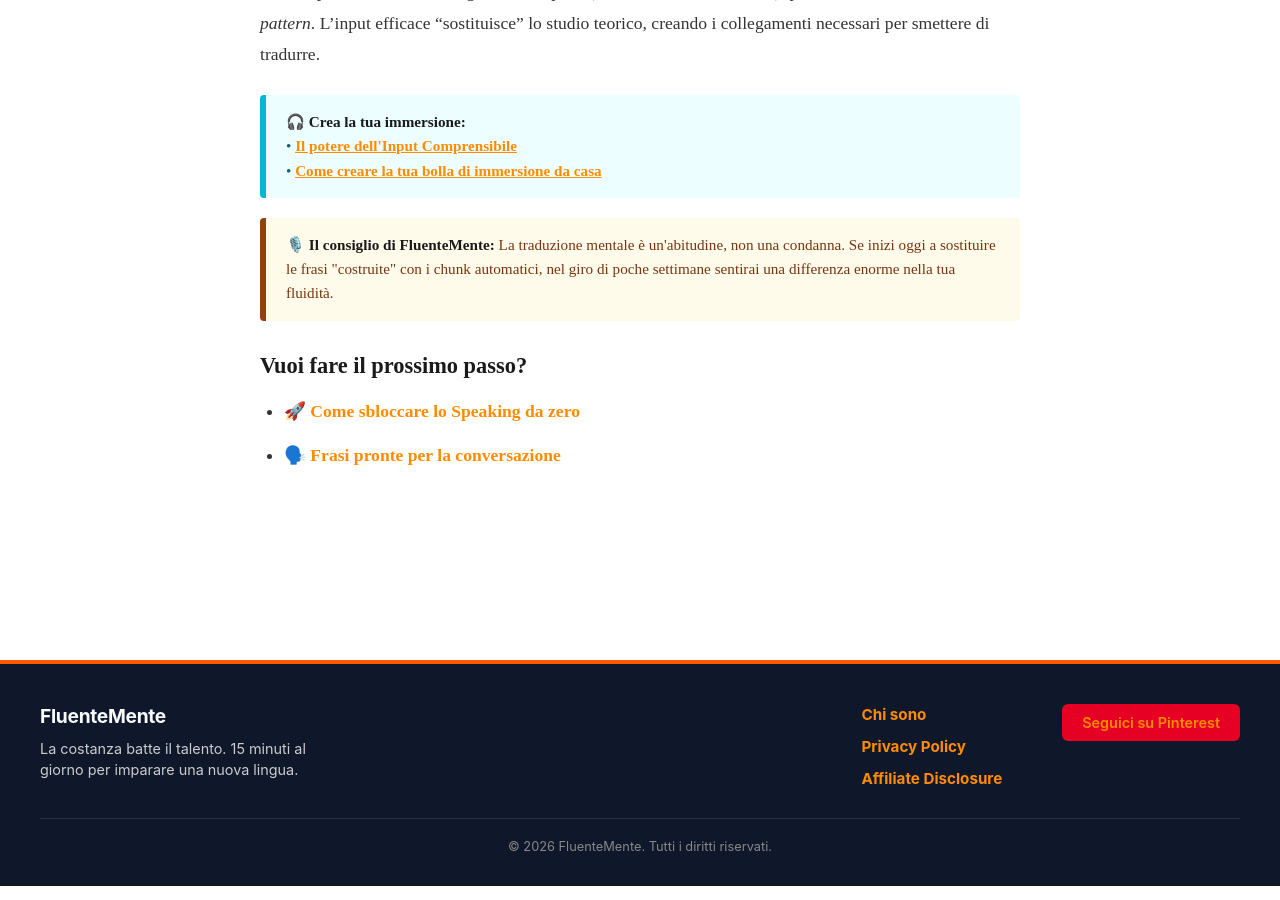
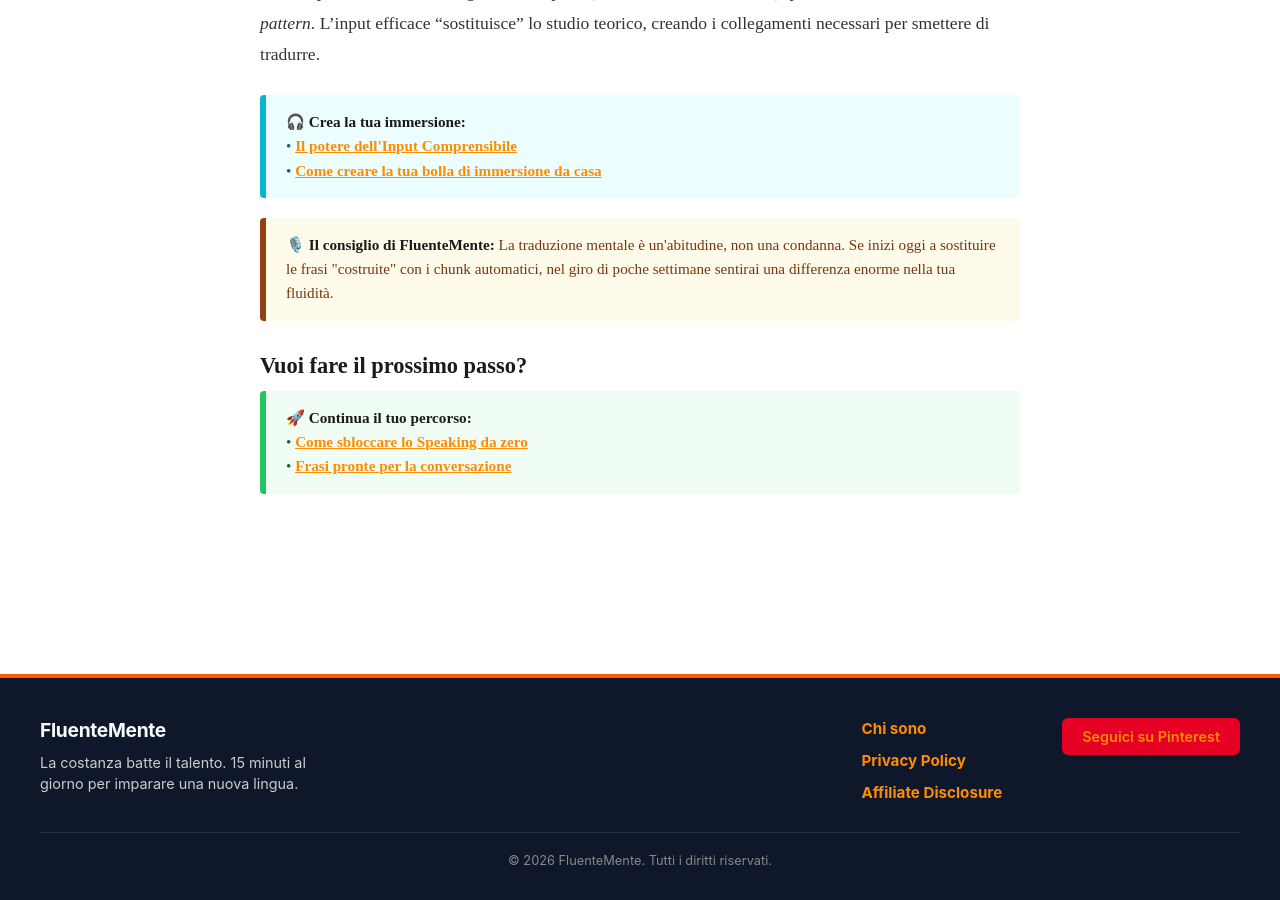
Before and after one commit to Nausica-c/FluenteMente1, a Jekyll site: the page built from inglese/metodo/tradurre-mentalmente-inglese.md, in a window 1280 px wide and 900 px high, scrolled down 2442 px. Built offline with Jekyll 4.4.1, drawn with Linux system fonts in a browser that asks for light colours.

Commit message:
Update tradurre-mentalmente-inglese.md

```diff
--- a/inglese/metodo/tradurre-mentalmente-inglese.md
+++ b/inglese/metodo/tradurre-mentalmente-inglese.md
@@ -85,5 +85,14 @@ Più ti esponi a contenuti in inglese che capisci (senza dover tradurre tutto),
 </div>
 
 ### Vuoi fare il prossimo passo?
-* 🚀 **[Come sbloccare lo Speaking da zero]({{ '/inglese/speaking/come-sbloccare-speaking-inglese/' | relative_url }})**
-* 🗣️ **[Frasi pronte per la conversazione]({{ '/inglese/speaking/frasi-inglesi-conversazione/' | relative_url }})**
+
+{% capture link_prossimi_passi %}
+• <a href="{{ '/inglese/speaking/come-sbloccare-speaking-inglese/' | relative_url }}">Come sbloccare lo Speaking da zero</a><br>
+• <a href="{{ '/inglese/speaking/frasi-inglesi-conversazione/' | relative_url }}">Frasi pronte per la conversazione</a>
+{% endcapture %}
+
+{% include box-approfondimento.html
+    tipo_classe="in-breve-speaking"
+    titolo="🚀 Continua il tuo percorso:"
+    contenuto=link_prossimi_passi
+%}
```
